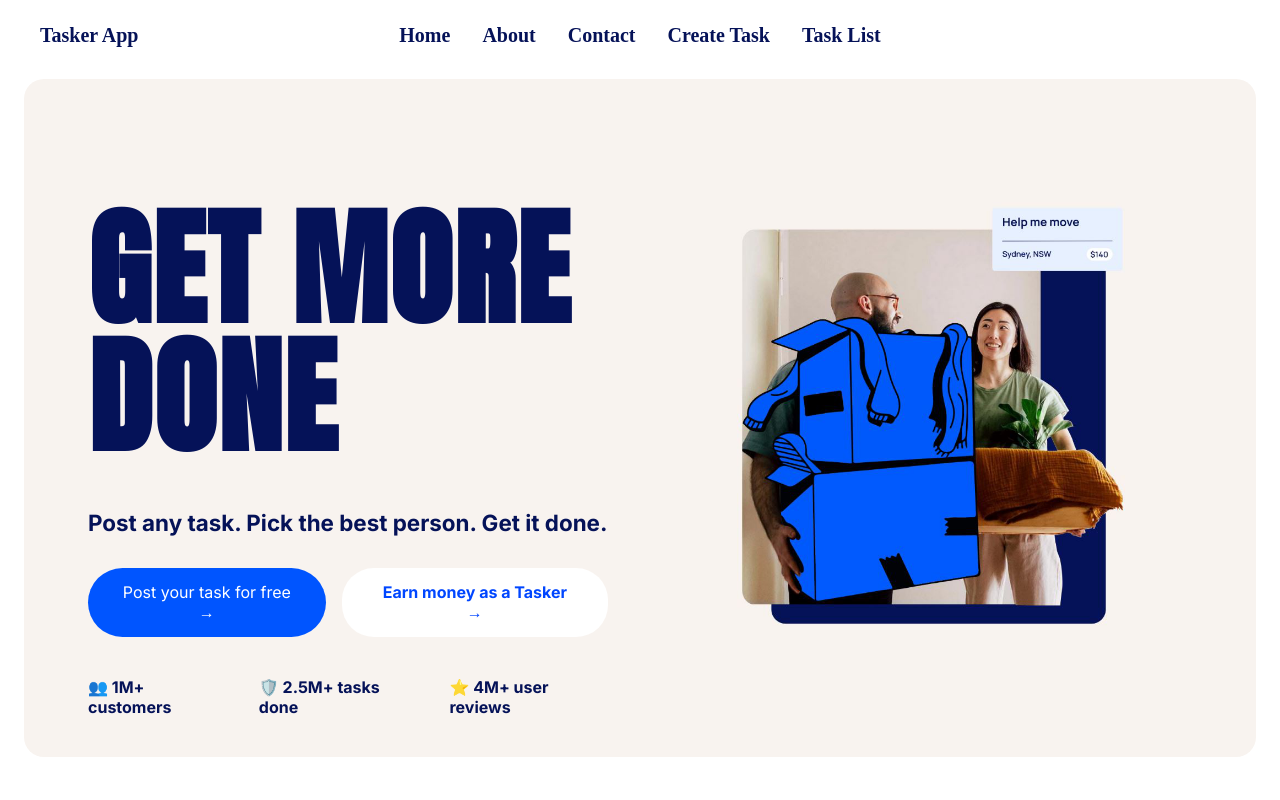
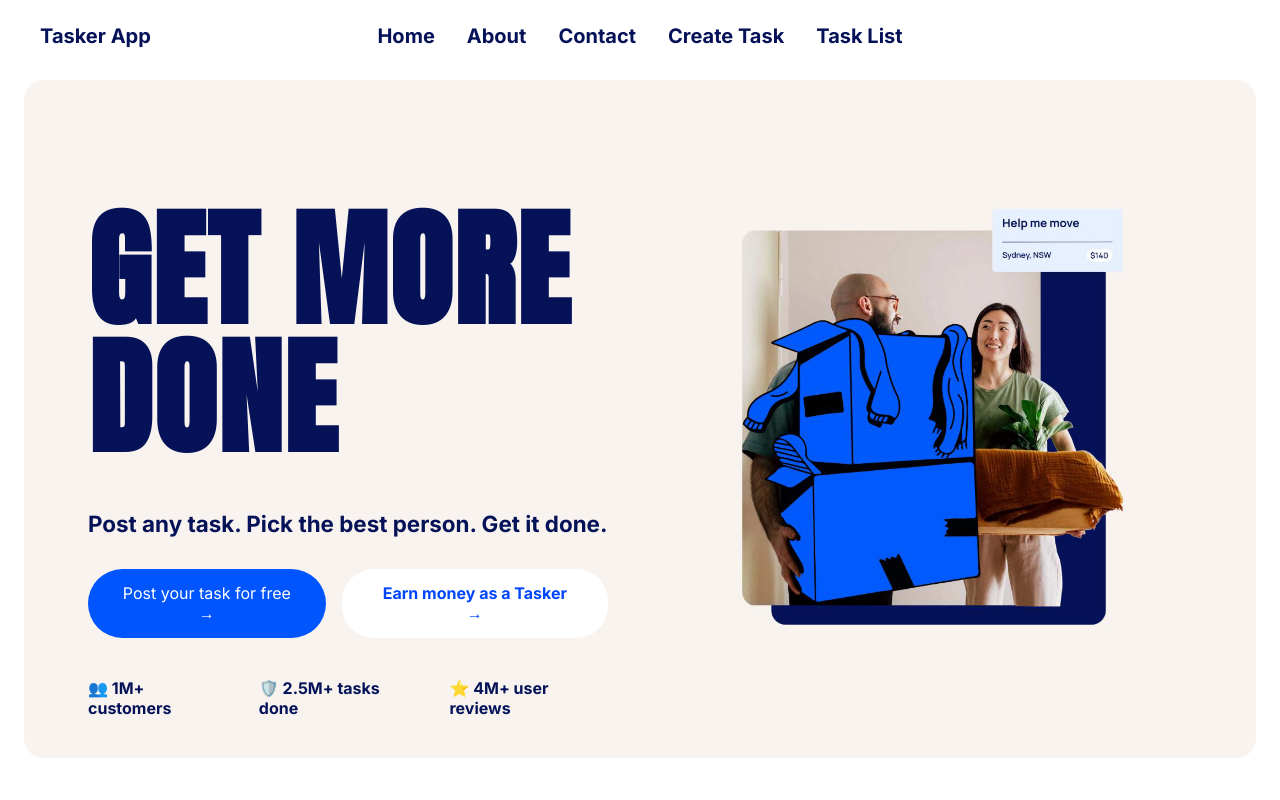
Before and after one commit to Nick-Zwarych/Captone-v1, a React (Vite) app in the folder React v1/CapstoneV1/: page / in a window 1280 px wide. Shown: the top 800 px of the page. Built offline with nearby package versions, Linux system fonts and the light colour scheme.

Commit message:
Nav links font update

```diff
--- a/React v1/CapstoneV1/src/styles/Layout.css
+++ b/React v1/CapstoneV1/src/styles/Layout.css
@@ -19,6 +19,7 @@
 }
 
 .logo {
+  font-family: 'Inter', sans-serif;
   font-weight: bold;
   font-size: 1.25rem;
   color: #051258;
@@ -31,6 +32,7 @@
 }
 
 .nav-links {
+  font-family: 'Inter', sans-serif;
   display: flex;
   gap: 2rem;
   list-style: none;
```
